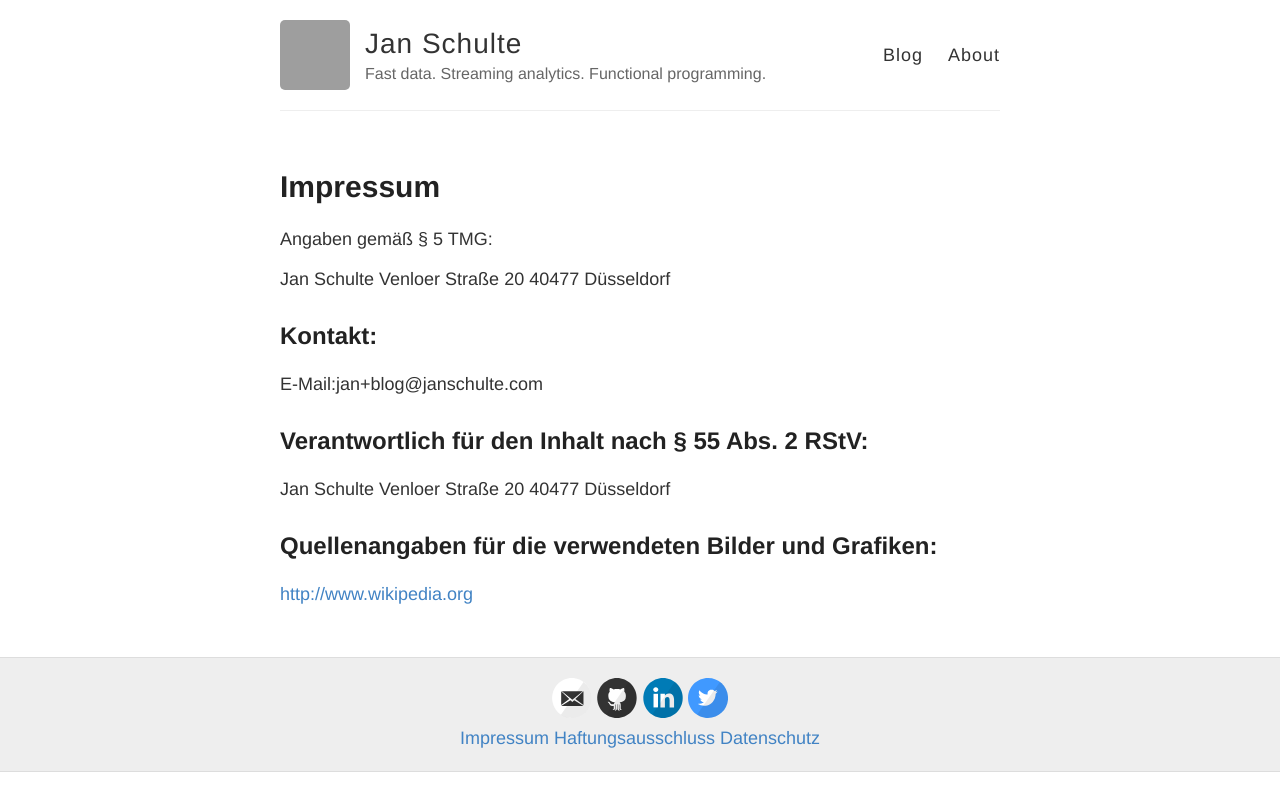
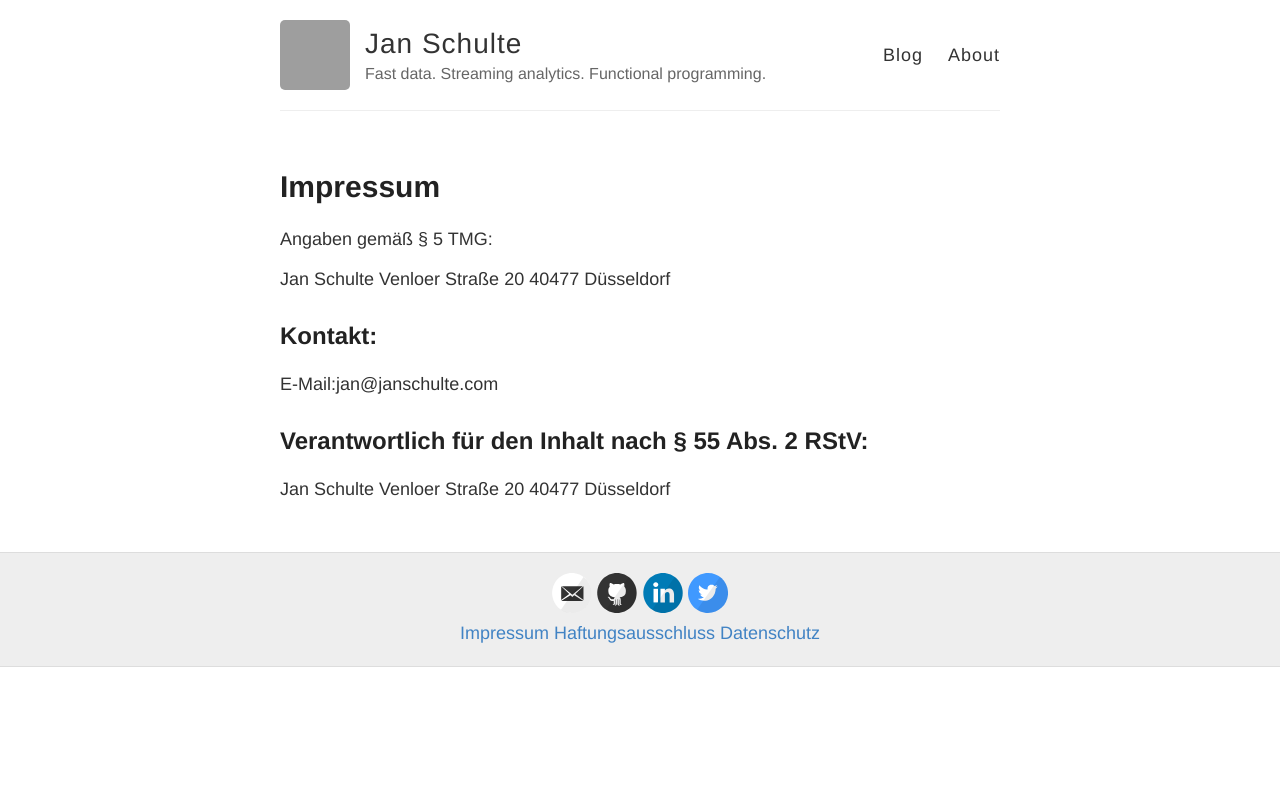
Before and after one commit to janschultecom/janschultecom.github.io, a Jekyll site: the page built from imprint/index.md, in a window 1280 px wide. Shown: the top 811 px of the page. Built offline with Jekyll 4.4.1, drawn with Linux system fonts in a browser that asks for light colours; comment, search, counter and statistics services are not loaded; grey boxes are pictures that could not be loaded.

Commit message:
Moved to draft

```diff
--- a/imprint/index.md
+++ b/imprint/index.md
@@ -10,14 +10,10 @@ Venloer Straße 20
 
 ## Kontakt:
 
-| E-Mail: | jan+blog@janschulte.com |
+| E-Mail: | jan@janschulte.com |
 
 ## Verantwortlich für den Inhalt nach § 55 Abs. 2 RStV:
 
 Jan Schulte
 Venloer Straße 20
 40477 Düsseldorf
-
-## Quellenangaben für die verwendeten Bilder und Grafiken:
-
-[http://www.wikipedia.org](http://www.wikipedia.org)
```
Also changed, not shown: _drafts/2016-02-09-deduplicate-akka-stream.md (renamed from _posts/2016-02-09-deduplicate-akka-stream.md).
